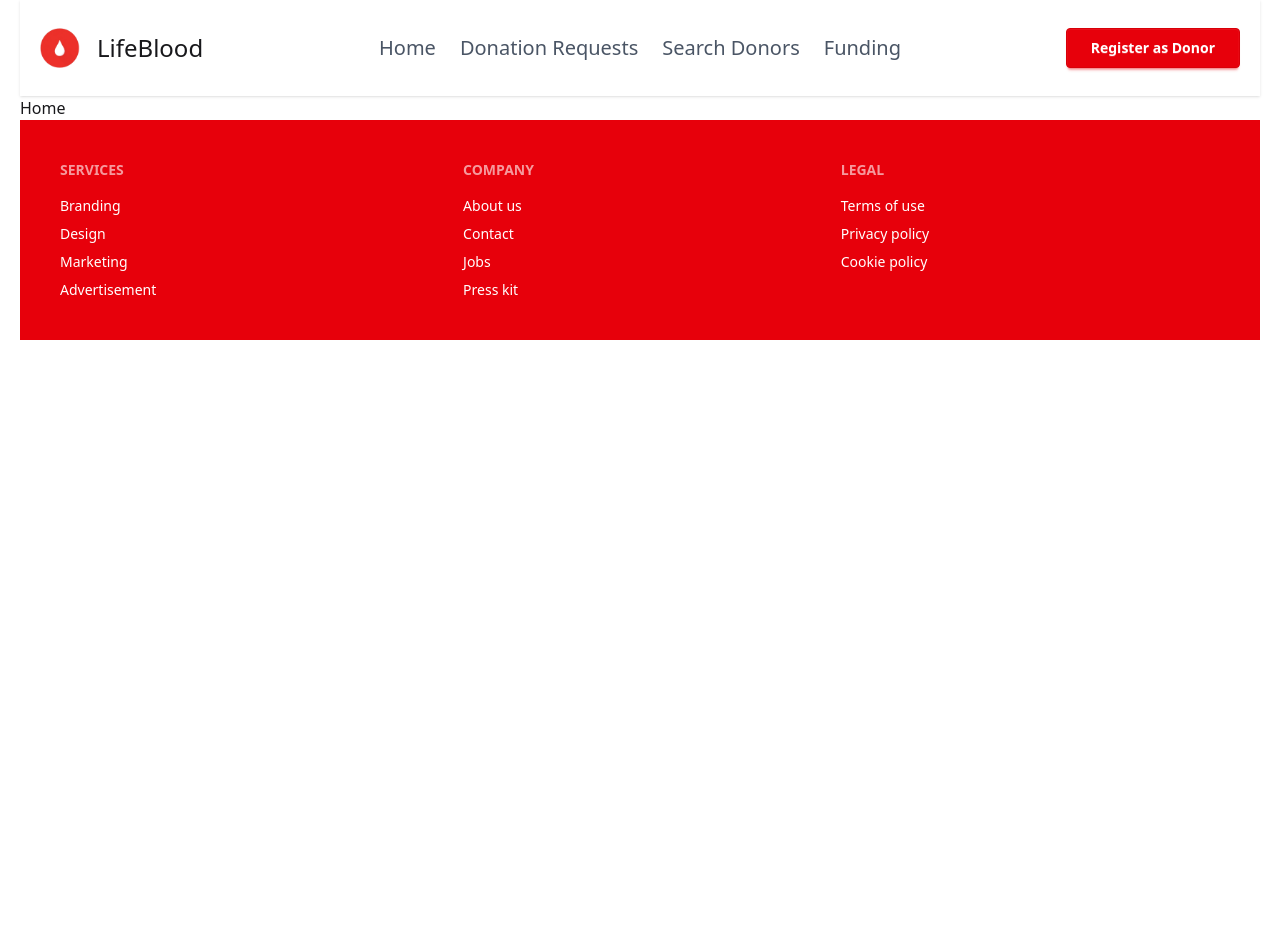
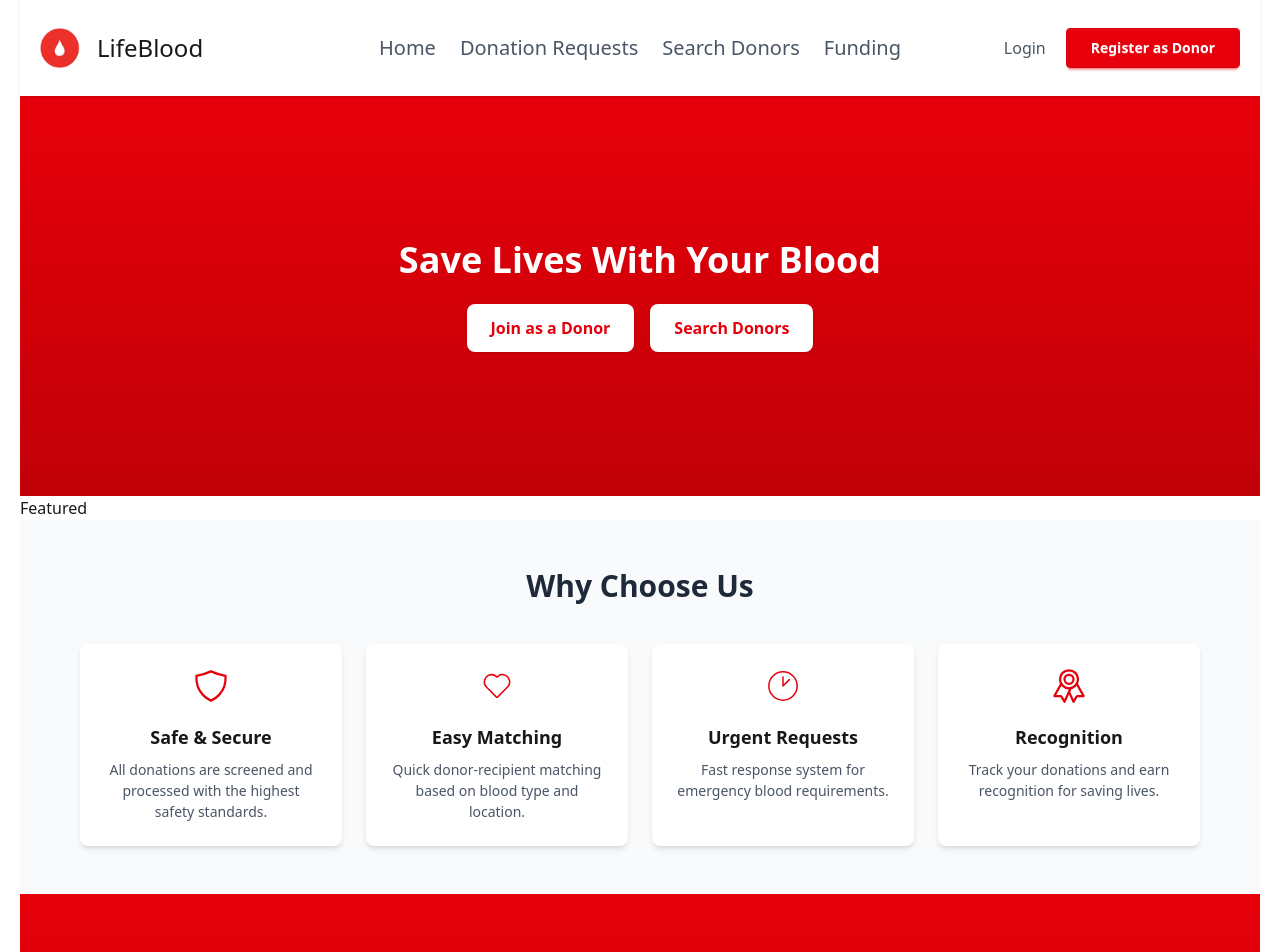
Before and after one commit to HabibShamun/LifeBlood-Client, a React (Vite) app: page / in a window 1280 px wide. Shown: the top 952 px of the page. Before the commit the page ends 800 px from the top, so only its background shows below. Built offline with nearby package versions, Linux system fonts and the light colour scheme; no server answers.

Commit message:
stated with the dashboard

```diff
--- a/package.json
+++ b/package.json
@@ -18,6 +18,7 @@
     "react": "^19.2.0",
     "react-dom": "^19.2.0",
     "react-hook-form": "^7.68.0",
+    "react-icons": "^5.5.0",
     "react-router": "^7.10.1",
     "tailwindcss": "^4.1.17"
   },
--- /dev/null
+++ b/src/components/FeaturedSection/FeaturedSection.jsx
@@ -0,0 +1,11 @@
+import React from 'react';
+
+const FeaturedSection = () => {
+    return (
+        <div>
+            Featured
+        </div>
+    );
+};
+
+export default FeaturedSection;
--- a/src/components/Footer/Footer.jsx
+++ b/src/components/Footer/Footer.jsx
@@ -2,27 +2,20 @@ import React from 'react';
 
 const Footer = () => {
     return (
-     <footer className="footer sm:footer-horizontal bg-primary text-white  p-10">
-  <nav>
-    <h6 className="footer-title">Services</h6>
-    <a className="link link-hover">Branding</a>
-    <a className="link link-hover">Design</a>
-    <a className="link link-hover">Marketing</a>
-    <a className="link link-hover">Advertisement</a>
-  </nav>
-  <nav>
-    <h6 className="footer-title">Company</h6>
-    <a className="link link-hover">About us</a>
-    <a className="link link-hover">Contact</a>
-    <a className="link link-hover">Jobs</a>
-    <a className="link link-hover">Press kit</a>
-  </nav>
-  <nav>
-    <h6 className="footer-title">Legal</h6>
-    <a className="link link-hover">Terms of use</a>
-    <a className="link link-hover">Privacy policy</a>
-    <a className="link link-hover">Cookie policy</a>
-  </nav>
+     <footer className="bg-red-600 bg-gradient-to-b from-red-600 to-red-700 text-white py-20 text-center">
+
+  <h2 class="text-3xl md:text-4xl font-semibold mb-4">
+    Ready to Save Lives?
+  </h2>
+
+  <p class="text-lg md:text-xl mb-8">
+    Join thousands of donors making a difference every day.
+  </p>
+
+  <a href="/register"
+     class="bg-white text-red-600 font-medium px-8 py-3 rounded-lg shadow hover:bg-gray-100 transition">
+     Register Now
+  </a>
 </footer>
     );
 };
--- a/src/components/Navbar/Navbar.jsx
+++ b/src/components/Navbar/Navbar.jsx
@@ -2,6 +2,8 @@ import React from 'react';
 import { Link } from 'react-router';
 import logo from '../../assets/Untitled-design-2-removebg-preview(1).png'
 import useAuth from '../../hooks/useAuth';
+import { MdOutlineDashboard } from 'react-icons/md';
+import { CgProfile } from 'react-icons/cg';
 const Navbar = () => {
     const {user,signOutUser}=useAuth()
     const links=
@@ -19,16 +21,34 @@ const Navbar = () => {
      <div className="navbar bg-base-100 shadow-sm p-5">
   <div className="navbar-start">
     <div className="dropdown">
-      <div tabIndex={0} role="button" className="btn btn-ghost lg:hidden">
+      <div tabIndex={0} role="button" className="btn mr-5 sm:mr-0 btn-ghost lg:hidden">
         <svg xmlns="http://www.w3.org/2000/svg" className="h-5 w-5" fill="none" viewBox="0 0 24 24" stroke="currentColor"> <path strokeLinecap="round" strokeLinejoin="round" strokeWidth="2" d="M4 6h16M4 12h8m-8 6h16" /> </svg>
       </div>
       <ul
         tabIndex="-1"
         className="menu menu-sm dropdown-content bg-base-100 rounded-box z-1 mt-3 w-52 p-2 shadow">
        {links}
+
+       {
+        user?  <>
+<Link to={'/dashboard'} className=" text-xl mb-5  flex text-gray-600   normal-case leading-none">
+ DashBoard
+</Link>
+<button onClick={logOut} className="btn  btn-primary font-bold text-white px-6 py-3 normal-case leading-none">
+  Log Out
+</button>
+</> :<>
+<Link to={'/login'} className=" text-xl hover:text-primary mb-5 text-gray-600   normal-case leading-none">
+  Login
+</Link>
      <Link to={'/register'} className="btn btn-primary font-bold text-white px-6 py-3 normal-case leading-none">
   Register as Donor
 </Link>
+
+
+</>
+       }
+
       </ul>
     </div>
     <Link to={'/'} className='flex justify-center items-center'>
@@ -44,11 +64,24 @@ const Navbar = () => {
   </div>
   <div className="navbar-end">
 {
-user?  <button onClick={logOut} className="btn hidden sm:block btn-primary font-bold text-white px-6 py-3 normal-case leading-none">
+user? <>
+<Link to={'/dashboard'} className=" hidden  mr-5 sm:flex text-gray-600   normal-case leading-none">
+ <MdOutlineDashboard></MdOutlineDashboard> DashBoard
+</Link>
+<button onClick={logOut} className="btn hidden sm:block btn-primary font-bold text-white px-6 py-3 normal-case leading-none">
   Log Out
-</button> :<Link to={'/register'} className="btn hidden sm:block btn-primary font-bold text-white px-6 py-3 normal-case leading-none">
+</button>
+</> :
+<>
+
+<Link to={'/login'} className=" hidden sm:block mr-5 text-gray-600   normal-case leading-none">
+  Login
+</Link>
+<Link to={'/register'} className="btn hidden sm:block btn-primary font-bold text-white px-6 py-3 normal-case leading-none">
   Register as Donor
 </Link>
+</>
+
 }
   </div>
 </div>
--- /dev/null
+++ b/src/components/WhyChooseUs/WhyChooseUs.jsx
@@ -0,0 +1,55 @@
+import React from 'react';
+import { CiClock1, CiHeart } from 'react-icons/ci';
+import { IoRibbonOutline, IoShieldOutline } from 'react-icons/io5';
+import { LuRibbon } from 'react-icons/lu';
+
+const WhyChooseUs = () => {
+  const features = [
+    {
+      icon: <IoShieldOutline className="text-primary text-4xl" />,
+      title: "Safe & Secure",
+      desc: "All donations are screened and processed with the highest safety standards."
+    },
+    {
+      icon: <CiHeart className="text-primary text-4xl" />,
+      title: "Easy Matching",
+      desc: "Quick donor-recipient matching based on blood type and location."
+    },
+    {
+      icon: <CiClock1 className="text-primary text-4xl" />,
+      title: "Urgent Requests",
+      desc: "Fast response system for emergency blood requirements."
+    },
+    {
+      icon: <IoRibbonOutline className="text-primary text-4xl" />,
+      title: "Recognition",
+      desc: "Track your donations and earn recognition for saving lives."
+    }
+  ];
+
+  return (
+    <section className="py-12 bg-gray-50">
+      <div className="max-w-6xl mx-auto px-4">
+        <h2 className="text-3xl font-bold text-center text-gray-800 mb-10">
+          Why Choose Us
+        </h2>
+        <div className="grid gap-6 sm:grid-cols-2 lg:grid-cols-4">
+          {features.map((feature, idx) => (
+            <div
+              key={idx}
+              className="card bg-base-100 shadow-md hover:shadow-lg transition-shadow duration-300"
+            >
+              <div className="card-body items-center text-center">
+                {feature.icon}
+                <h3 className="card-title mt-3">{feature.title}</h3>
+                <p className="text-gray-600">{feature.desc}</p>
+              </div>
+            </div>
+          ))}
+        </div>
+      </div>
+    </section>
+  );
+};
+
+export default WhyChooseUs;
--- a/src/pages/Home.jsx/Home.jsx
+++ b/src/pages/Home.jsx/Home.jsx
@@ -1,9 +1,29 @@
 import React from 'react';
+import { Link } from 'react-router';
+import FeaturedSection from '../../components/FeaturedSection/FeaturedSection';
+import WhyChooseUs from '../../components/WhyChooseUs/WhyChooseUs';
 
 const Home = () => {
     return (
         <div>
-            Home
+            <section class="h-[400px] bg-red-600 bg-gradient-to-b from-red-600 to-red-700 text-white flex flex-col justify-center items-center text-center">
+  <h1 class="text-4xl font-bold mb-6">Save Lives With Your Blood</h1>
+
+  <div class="flex gap-4">
+    <Link to={"/register"}
+       class="bg-white text-red-600 px-6 py-3 rounded-lg font-semibold shadow hover:bg-gray-100">
+       Join as a Donor
+    </Link>
+
+    <Link to={"/search"}
+       class="bg-white text-red-600 px-6 py-3 rounded-lg font-semibold shadow hover:bg-gray-100">
+       Search Donors
+    </Link>
+  </div>
+</section>
+
+<FeaturedSection></FeaturedSection>
+<WhyChooseUs></WhyChooseUs>
         </div>
     );
 };
--- a/src/pages/Login/Login.jsx
+++ b/src/pages/Login/Login.jsx
@@ -24,7 +24,7 @@ const Login = () => {
           <label className="label">Email</label>
           <input {...register('email')} type="email" className="input" placeholder="Email" />
           <label className="label">Password</label>
-          <input {...register('passsword')} type="password" className="input" placeholder="Password" />
+          <input {...register('password')} type="password" className="input" placeholder="Password" />
           <div><a className="link link-hover">Forgot password?</a></div>
           <button className="btn btn-primary text-white my-4">Login</button>
         </fieldset>
--- a/src/pages/Register/Register.jsx
+++ b/src/pages/Register/Register.jsx
@@ -9,7 +9,7 @@ import useAxios from '../../hooks/useAxios';
 
 const Register = () => {
 
-  const { handleSubmit, register,control } = useForm();
+  const { handleSubmit, register,control , formState:{errors}} = useForm();
   const { LoadDistricts, LoadUpazilas } = useLoaderData();
     const districts=LoadDistricts[2].data
     const upazilas=LoadUpazilas[2].data
@@ -45,7 +45,7 @@ const Register = () => {
                     if(res.data.insertedId) {
                         console.log('user was created in the db')
                     }
-                })
+                }).catch(e=>console.log(e))
 
 
                 const userProfile={
@@ -56,7 +56,7 @@ const Register = () => {
                 .then(()=>{
 
                 }).catch(e=>console.log(e))
-         })
+         }).catch(e=>console.log(e))
         })
   };
 
@@ -84,47 +84,91 @@ const Register = () => {
         <fieldset className="fieldset">
           {/* name */}
           <label className="label">Name</label>
-          <input {...register('userName')} type="text" className="input w-auto" placeholder="Name" />
+          <input {...register('userName', {required:true})} type="text" className="input w-auto" placeholder="Name" />
+  {
+    errors.userName?.type==='userName' && <p className='text-red-500'>Name is Required</p>
+  }
+
+
 
           {/* photo */}
           <label className="label">Photo</label>
-        <input {...register('photo')} type="file" className="file-input" />
+        <input {...register('photo', {required:true})} type="file" className="file-input" />
+  {
+    errors.photo?.type==='photo' && <p className='text-red-500'>Name is Required</p>
+  }
+
+
           {/* email */}
           <label className="label">Email</label>
-          <input {...register('email')} type="email" className="input w-auto" placeholder="Email" />
+          <input {...register('email', {required:true})} type="email" className="input w-auto" placeholder="Email" />
+
+ {
+    errors.email?.type==='email' && <p className='text-red-500'>Name is Required</p>
+  }
+
 
           {/* password */}
           <label className="label">Password</label>
-          <input {...register('password')} type="password" className="input w-auto" placeholder="Password" />
+          <input {...register('password', {required:true,
+            minLength:6,
+            pattern:/^(?=.*[a-z])(?=.*[A-Z])(?=.*\d)[A-Za-z\d]{8,}$/
+
+          },)} type="password" className="input w-auto" placeholder="Password" />
+{errors.password?.type === 'required' && <p className='text-red-500'>Password is required</p>}
+{errors.password?.type === 'minLength' && <p className='text-red-500'>Password must be at least 6 characters</p>}
+{errors.password?.type === 'pattern' && <p className='text-red-500'>Password must contain uppercase, lowercase, and a number</p>}
+
     {/* password */}
           {/* <label className="label">Confirm Password</label>
           <input  type="password" className="input w-auto" placeholder="Password" /> */}
 
+
+
+
+
           {/* phone number */}
           <label className="label">Phone Number</label>
-          <input {...register('phoneNumber')} type="tel" className="input w-auto" placeholder="Phone Number" />
+          <input {...register('phoneNumber', {required:true})} type="tel" className="input w-auto" placeholder="Phone Number" />
+ {
+    errors.phoneNumber?.type==='phoneNumber' && <p className='text-red-500'>Name is Required</p>
+  }
+
+
+
 
           {/* district */}
           <label className="label">District</label>
-          <select {...register('district')} className="select w-auto">
+          <select {...register('district', {required:true})} className="select w-auto">
         {
             districts.map(district=>    <option key={district.id} value={district.id} >{district.name}</option>)
         }
           </select>
+ {
+    errors.district?.type==='district' && <p className='text-red-500'>Name is Required</p>
+  }
+
+
 
           {/* upazila */}
           <label className="label">Upazila</label>
           <option disabled={true}>Pick a District</option>
-          <select {...register('upazila')} className="select w-auto">
+          <select {...register('upazila', {required:true})} className="select w-auto">
            {
 
               handleUpazila(district).map((up,i)=> <option key={i}>{up.name}</option>)
            }
           </select>
 
+ {
+    errors.upazila?.type==='upazila' && <p className='text-red-500'>Name is Required</p>
+  }
+
+
+
           {/* blood type */}
           <label className="label">Blood Type</label>
-          <select {...register('bloodType')} className="select w-auto">
+          <select {...register('bloodType', {required:true})} className="select w-auto">
             <option>A+</option>
             <option>A-</option>
             <option>B+</option>
@@ -134,10 +178,22 @@ const Register = () => {
             <option>O+</option>
             <option>O-</option>
           </select>
+ {
+    errors.bloodType?.type==='bloodType' && <p className='text-red-500'>Name is Required</p>
+  }
+
+
+
 
           {/* address */}
           <label className="label">Address</label>
-          <input {...register('address')} type="text" className="input w-auto" placeholder="Your current address" />
+          <input {...register('address', {required:true})} type="text" className="input w-auto" placeholder="Your current address" />
+ {
+    errors.address?.type==='address' && <p className='text-red-500'>Name is Required</p>
+  }
+
+
+
 
           <button className="btn btn-primary text-white my-4">Register</button>
         </fieldset>
```
Also changed, not shown: src/hooks/useRole.jsx (added, +20 -0 lines), src/layouts/DashboardLayout.jsx (added, +54 -0 lines), src/pages/DashBoard/DashBoardHome/DashBoardHome.jsx (added, +11 -0 lines), src/routes/router.jsx (+9 -0 lines), 1 other file (tests, documents, lock files or other folders).
